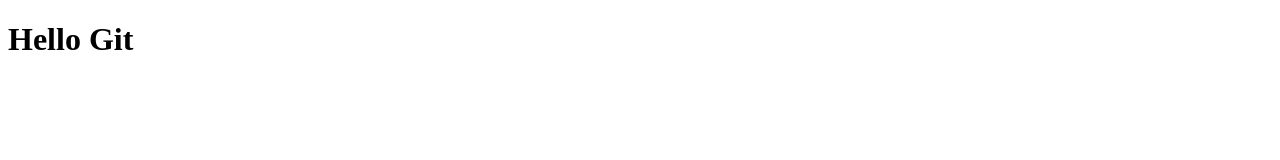
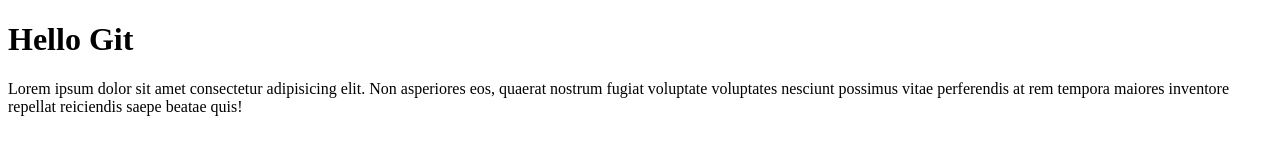
Before and after one commit to Lethean2005/practice-5, a plain HTML site: page index.html in a window 1280 px wide. Drawn offline with Linux system fonts and the light colour scheme.

Commit message:
createfile

```diff
--- a/index.html
+++ b/index.html
@@ -7,5 +7,8 @@
 </head>
 <body>
     <h1>Hello Git</h1>
+    <p>Lorem ipsum dolor sit amet consectetur adipisicing elit. Non asperiores eos, quaerat nostrum fugiat voluptate voluptates nesciunt possimus vitae perferendis at rem tempora maiores inventore repellat reiciendis saepe beatae quis!
+
+    </p>
 </body>
 </html>
```
